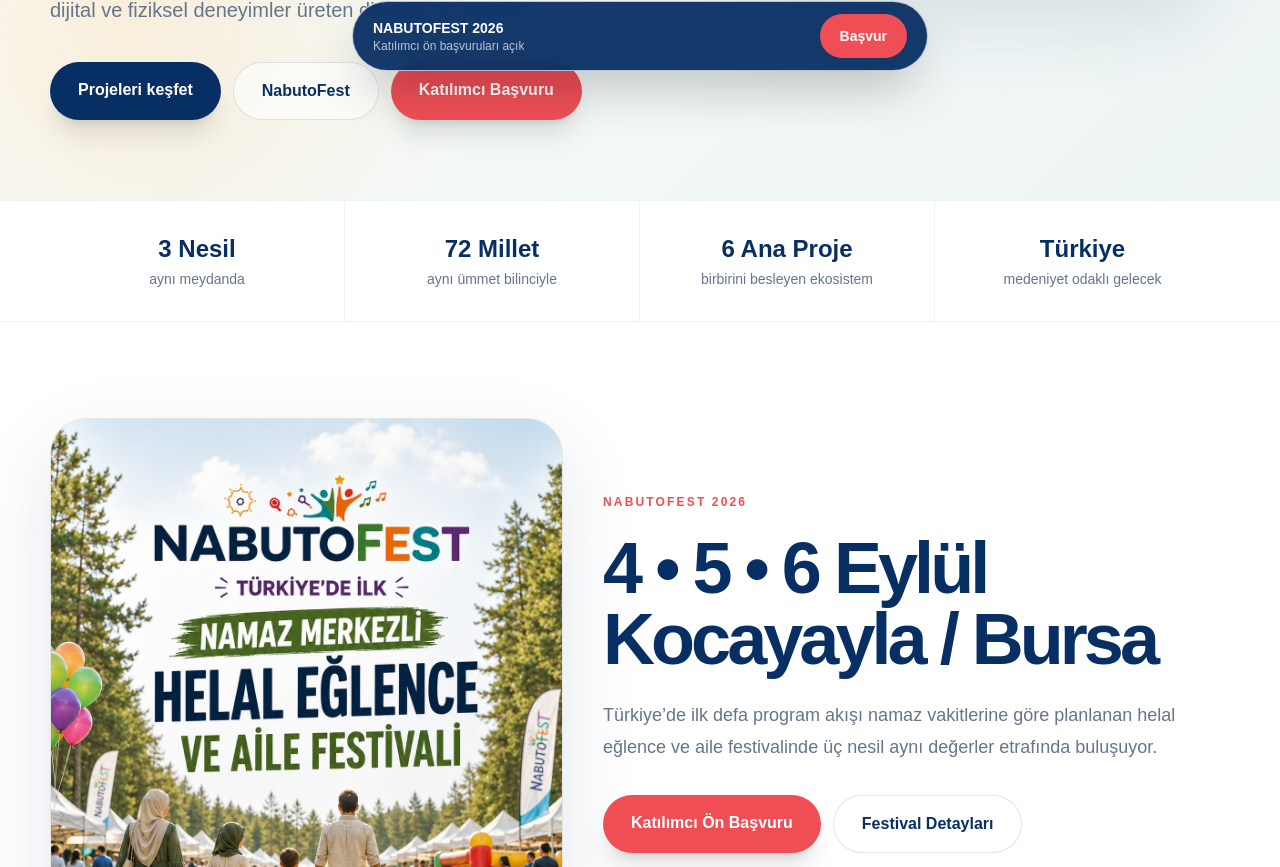
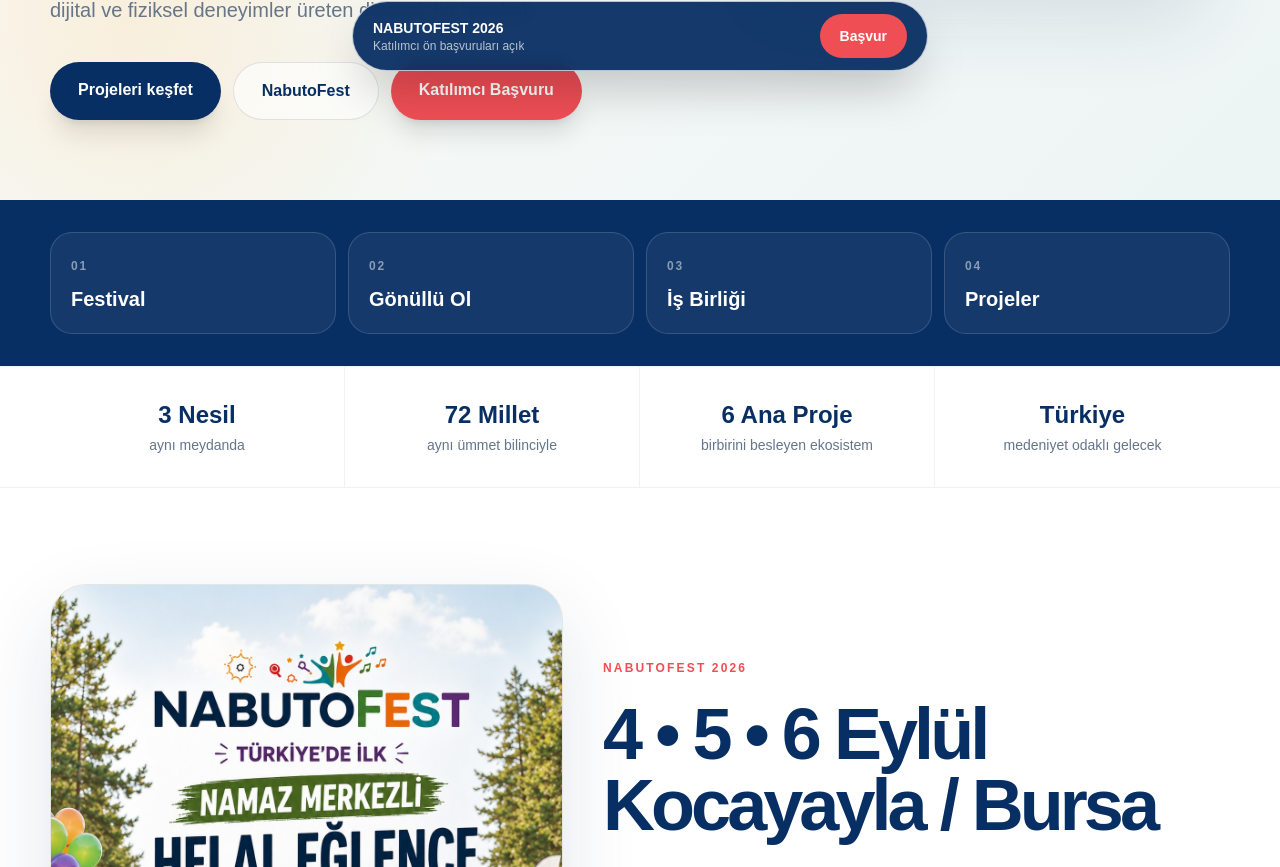
Before and after one commit to nabutorg-cmd/Nabuto-web, a Next.js app: page / in a window 1280 px wide. Shown: the part 713-1580 px from the top of the page. Built offline with nearby package versions, Linux system fonts and the light colour scheme.

Commit message:
Add files via upload

```diff
--- a/app/page.tsx
+++ b/app/page.tsx
@@ -39,6 +39,28 @@ export default function Home() {
           </div>
         </div>
       </section>
+
+      <section className="bg-[#082f63] py-8 text-white">
+        <div className="container-page grid gap-3 sm:grid-cols-2 lg:grid-cols-4">
+          <a href="/nabutofest" className="rounded-[22px] border border-white/15 bg-white/5 p-5 transition hover:bg-white/10">
+            <span className="text-xs font-black uppercase tracking-[.16em] text-white/50">01</span>
+            <strong className="mt-2 block text-xl">Festival</strong>
+          </a>
+          <a href="/gonullu-ol" className="rounded-[22px] border border-white/15 bg-white/5 p-5 transition hover:bg-white/10">
+            <span className="text-xs font-black uppercase tracking-[.16em] text-white/50">02</span>
+            <strong className="mt-2 block text-xl">Gönüllü Ol</strong>
+          </a>
+          <a href="/is-birligi" className="rounded-[22px] border border-white/15 bg-white/5 p-5 transition hover:bg-white/10">
+            <span className="text-xs font-black uppercase tracking-[.16em] text-white/50">03</span>
+            <strong className="mt-2 block text-xl">İş Birliği</strong>
+          </a>
+          <a href="/projeler" className="rounded-[22px] border border-white/15 bg-white/5 p-5 transition hover:bg-white/10">
+            <span className="text-xs font-black uppercase tracking-[.16em] text-white/50">04</span>
+            <strong className="mt-2 block text-xl">Projeler</strong>
+          </a>
+        </div>
+      </section>
+
 
       <ImpactStrip />
 
@@ -213,6 +235,61 @@ export default function Home() {
         </div>
       </section>
 
+
+      <section className="bg-white py-24">
+        <div className="container-page grid items-start gap-10 lg:grid-cols-[1fr_.9fr]">
+          <div>
+            <span className="text-xs font-black uppercase tracking-[.18em] text-[#ef4e55]">
+              Katılımcılar için
+            </span>
+            <h2 className="display mt-5 text-5xl font-black text-[#082f63] md:text-7xl">
+              Ön başvurular başladı.
+            </h2>
+            <p className="mt-6 max-w-2xl text-lg leading-8 text-[#65758a]">
+              4 • 5 • 6 Eylül 2026 tarihlerinde Kocayayla / Bursa’da gerçekleşecek
+              NABUTOFEST için aile ve bireysel katılımcı ön başvuruları açıktır.
+            </p>
+
+            <div className="mt-8 grid gap-4">
+              <div className="rounded-[24px] border border-[#082f6312] bg-[#f6f3ec] p-6">
+                <strong className="block text-[#082f63]">Bu başvuru ön kayıt niteliğindedir.</strong>
+                <span className="mt-2 block text-sm leading-6 text-[#65758a]">
+                  Kesin rezervasyon veya ödeme yükümlülüğü oluşturmaz.
+                </span>
+              </div>
+              <div className="rounded-[24px] border border-[#08a9ae20] bg-[#08a9ae0d] p-6">
+                <strong className="block text-[#082f63]">Üç günlük büyük bir aile buluşması.</strong>
+                <span className="mt-2 block text-sm leading-6 text-[#65758a]">
+                  Çocuklar eğlenirken kendi medeniyetleriyle bağ kuracak; üç nesil aynı sofrada,
+                  aynı meydanda ve aynı duada buluşacak.
+                </span>
+              </div>
+            </div>
+
+            <div className="mt-8 flex flex-wrap gap-3">
+              <a href="https://docs.google.com/forms/d/e/1FAIpQLScWr4iafQPIUoYTxiDt0gsq-X1Hxc32U51ngkmx9gxWfcTsAg/viewform" target="_blank" rel="noreferrer"
+                 className="rounded-full bg-[#ef4e55] px-7 py-4 font-black text-white shadow-xl">
+                Katılımcı Ön Başvuru
+              </a>
+              <a href="https://whatsapp.com/channel/0029VbDPOjXJf05fnKMEbF2m" target="_blank" rel="noreferrer"
+                 className="rounded-full bg-[#1f8f5f] px-7 py-4 font-black text-white">
+                WhatsApp Duyuru Kanalı
+              </a>
+            </div>
+          </div>
+
+          <div className="overflow-hidden rounded-[30px] border border-[#082f6312] bg-[#f6f3ec] soft-shadow">
+            <Image
+              src="/katilimci-bilgilendirme.jpg"
+              alt="NABUTOFEST katılımcı ön başvuru bilgilendirmesi"
+              width={1024}
+              height={537}
+              className="h-auto w-full object-cover"
+            />
+          </div>
+        </div>
+      </section>
+
       <div className="fixed inset-x-0 bottom-4 z-40 px-4">
         <div className="mx-auto flex max-w-xl items-center justify-between gap-4 rounded-full border border-white/70 bg-[#082f63]/95 px-5 py-3 text-white shadow-2xl backdrop-blur">
           <div className="min-w-0">
```
Also changed, not shown: README.txt, public/katilimci-bilgilendirme.jpg (added).
